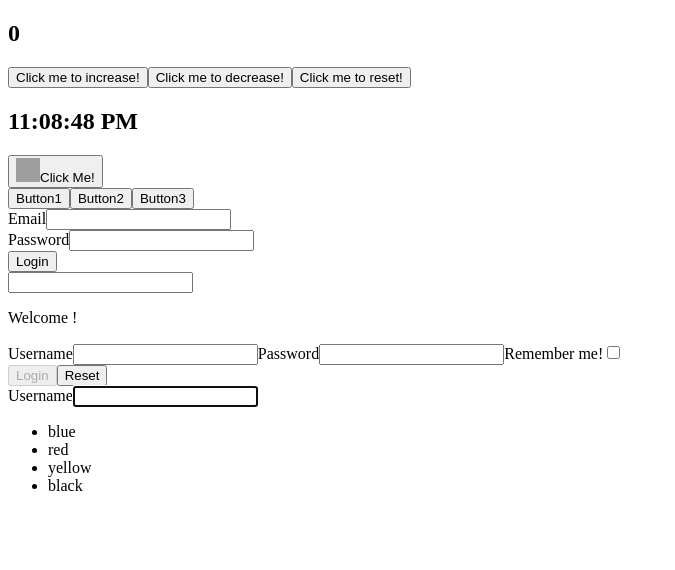
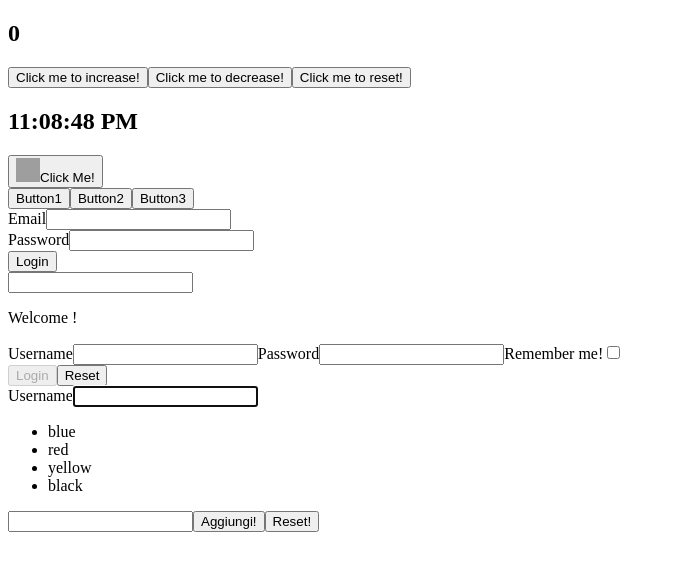
Before and after one commit to CarlSpagnuolo/Esercizi-React, a React (Vite) app: page / in a window 1280 px wide. Shown: the top 570 px of the page, without its empty margins (0-675 px from the left). Built offline with nearby package versions, Linux system fonts and the light colour scheme; grey boxes are pictures that could not be loaded.

Commit message:
Liste e Stato

```diff
--- a/src/App.tsx
+++ b/src/App.tsx
@@ -23,6 +23,7 @@ import { InteractiveWelcome } from "./InteractiveWelcome";
 import { Login } from "./Login";
 import { MouseClicker } from "./MouseClicker";
 import { MultiButton } from "./MultiButton";
+import { TodoList } from "./ToDoList";
 import { UncontrolledLogin } from "./UncontrolledLogin";
 
 export type dataProps = {
@@ -53,6 +54,7 @@ export function App() {
       <Login onLogin={handleLogin} />
       <FocusableInput />
       <Colors items={items} />
+      <TodoList />
     </div>
   );
 }
--- /dev/null
+++ b/src/TodoList.tsx
@@ -0,0 +1,76 @@
+import { useState } from "react";
+
+// Definisco il tipo di ogni todo
+// Ogni todo ha un id univoco e un nome
+type TodoItem = {
+  id: number;
+  name: string;
+};
+
+export function TodoList() {
+  // Stato della lista dei todo:
+  // items è un array di oggetti TodoItem
+  // setItems serve per aggiornare la lista
+  const [items, setItems] = useState<TodoItem[]>([]);
+
+  // Stato del valore dell'input:
+  // inputValue contiene ciò che scrivi nella casella di testo
+  // setInputValue serve per aggiornare il valore dell'input
+  const [inputValue, setInputValue] = useState("");
+
+  //  Funzione per aggiungere un nuovo todo
+  const handleAdd = () => {
+    // Evita di aggiungere todo vuoti
+    if (inputValue.trim() === "") return;
+
+    // Creo un nuovo oggetto TodoItem
+    // id = Date.now() serve per avere un id unico
+    const newItem: TodoItem = {
+      id: Date.now(),
+      name: inputValue,
+    };
+
+    // Aggiorno la lista: prendo tutti gli elementi esistenti e aggiungo il nuovo
+    setItems([...items, newItem]);
+    // Svuoto l'input dopo aver aggiunto il todo
+    setInputValue("");
+  };
+
+  // Funzione per rimuovere un todo specifico
+  const handleRemove = (id: number) => {
+    // filter crea un nuovo array senza l'elemento con l'id specificato
+    setItems(items.filter((item) => item.id !== id));
+  };
+
+  // Funzione per resettare tutta la lista
+  const handleReset = () => {
+    // Svuota completamente l'array items
+    setItems([]);
+  };
+
+  // Render del componente
+
+  return (
+    <div>
+      {/* Lista dei todo */}
+      <ul>
+        {items.map((item) => (
+          <li key={item.id}>
+            {item.name} {/* Bottone per rimuovere il todo specifico */}
+            <button onClick={() => handleRemove(item.id)}>Remove</button>
+          </li>
+        ))}
+      </ul>
+      {/* input per scrivere nuovi todo */}
+      <input
+        type="text"
+        value={inputValue}
+        onChange={(e) => setInputValue(e.target.value)}
+      />
+      {/* Bottone per aggiungere il nuovo todo */}
+      <button onClick={handleAdd}>Aggiungi!</button>
+      {/* Bottone per resettare tutta la lista */}
+      <button onClick={handleReset}>Reset!</button>
+    </div>
+  );
+}
```
